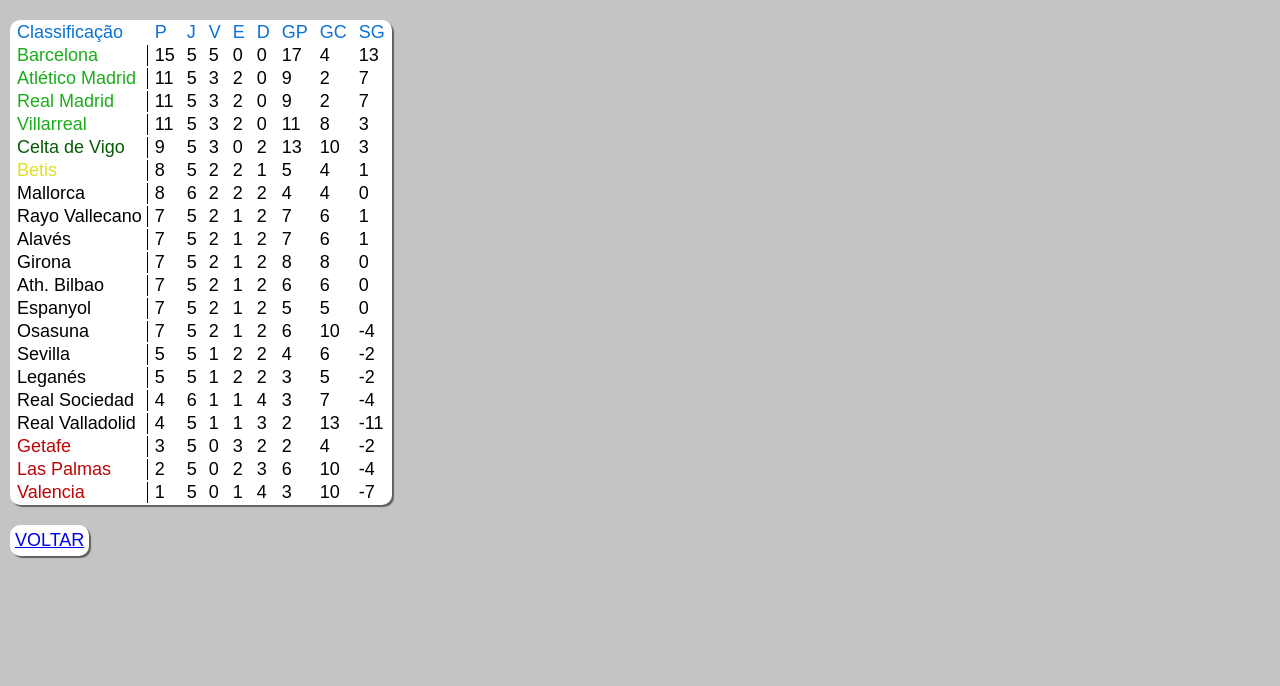
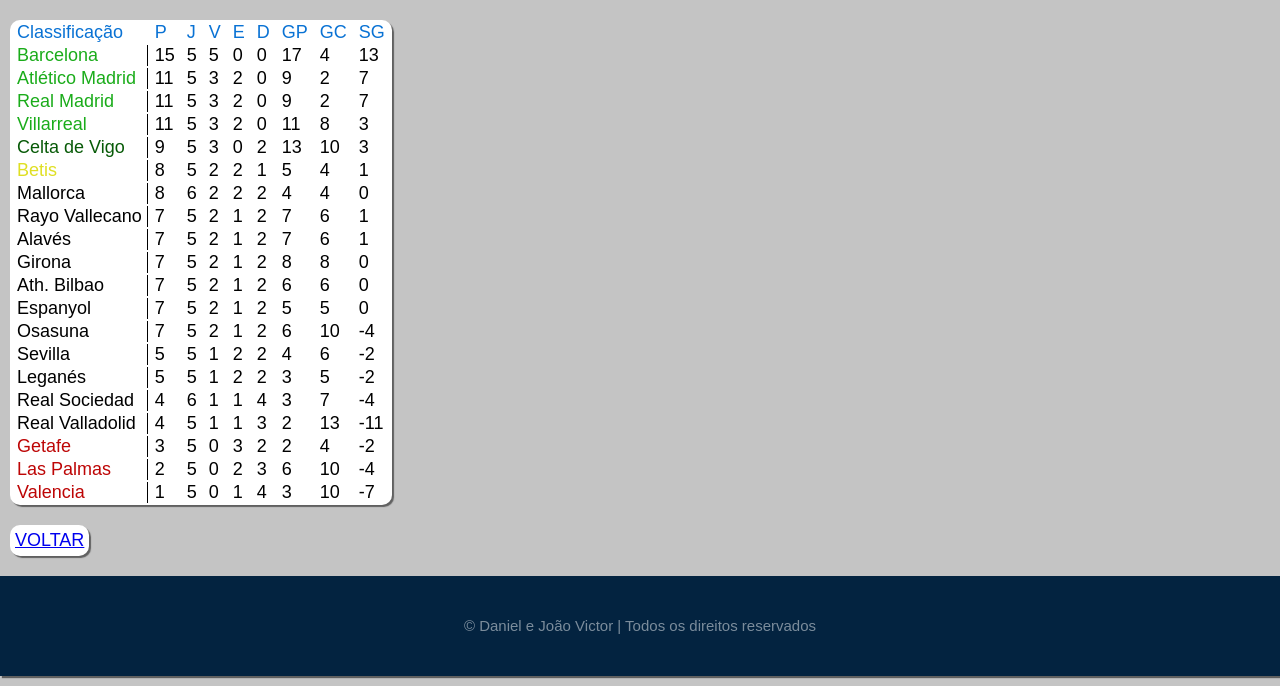
Before and after one commit to Gusmxx13/Esporte-Total, a plain HTML site: page laLiga.html in a window 1280 px wide. Shown: the part 114-800 px from the top of the page. Drawn offline with Linux system fonts and the light colour scheme.

Commit message:
Esporte-Total versão "final"

```diff
--- a/estilos/styleLigas.css
+++ b/estilos/styleLigas.css
@@ -52,5 +52,17 @@ td{
 }
 #botao{
     padding: 5px;
-    margin-top: 20px;
+    margin: 20px 0px 20px 10px;
 }
+#rodape{
+    display: flex;
+    align-items: center;
+    justify-content: center;
+    height: 100px;
+    background-color: #032340;
+    color: rgba(255, 255, 255, 0.479);
+    font-size: smaller;
+    width: 100%;
+    margin: 0px;
+    border-radius: 0px;
+}
--- a/laLiga.html
+++ b/laLiga.html
@@ -41,5 +41,10 @@
         </table>
     </div>
     <div id="botao"><a href="index.html">VOLTAR</a></div>
+    <footer></footer>
+        <div id="rodape">
+            &#169 Daniel e João Victor | Todos os direitos reservados
+        </div>
+    </footer>
 </body>
 </html>
```
Also changed, not shown: brasileirao.html (+5 -0 lines), premierLeague.html (+5 -0 lines), serieA.html (+5 -0 lines), serieB.html (+5 -0 lines).
